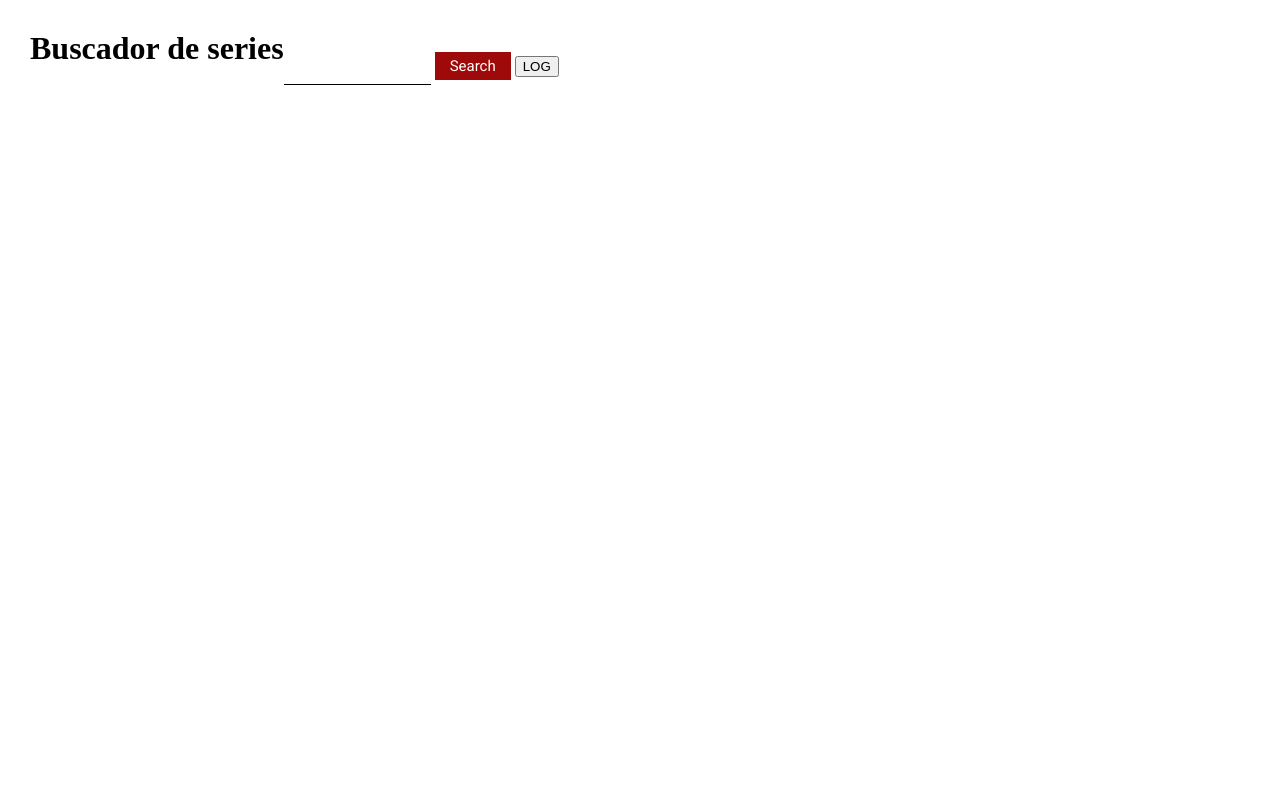
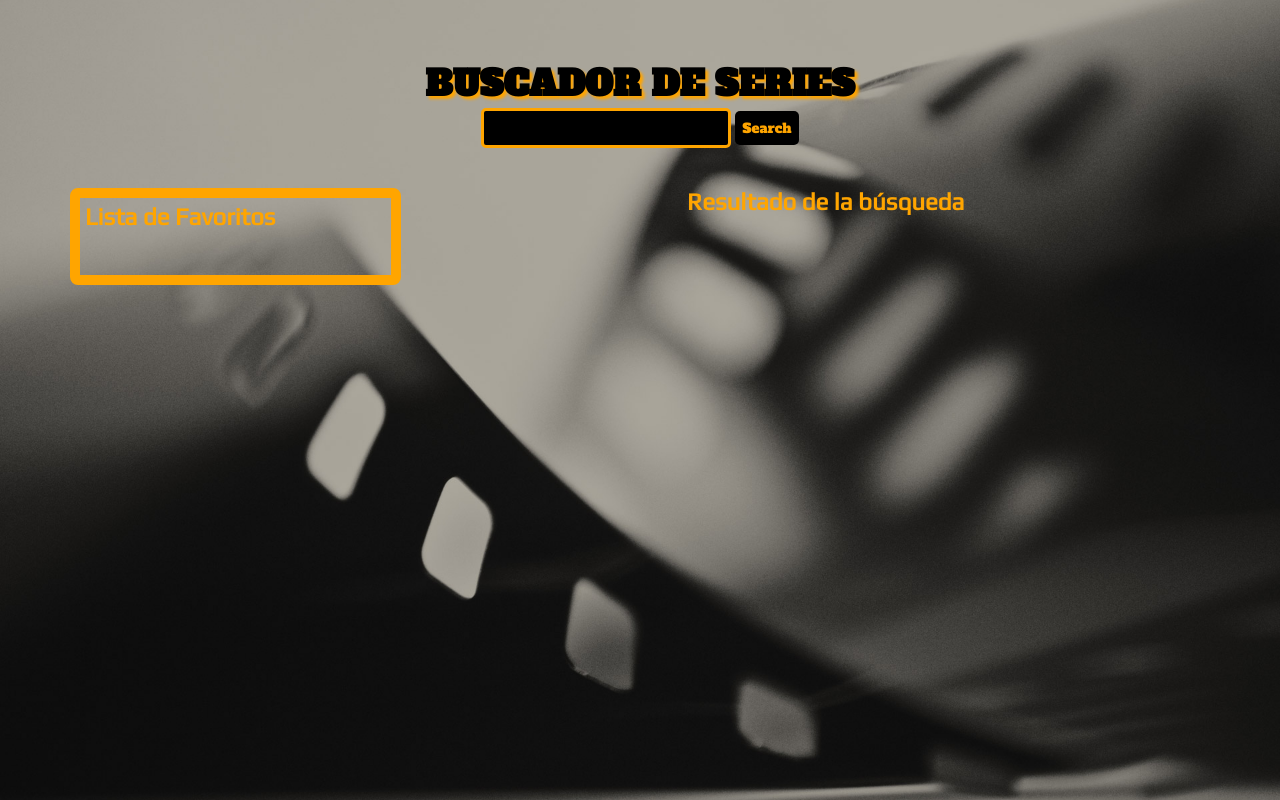
Before and after one commit to edurnevo/Series-finder, a website: page docs/index.html in a window 1280 px wide. Drawn offline with Linux system fonts and the light colour scheme.

Commit message:
run docs

```diff
--- a/docs/index.html
+++ b/docs/index.html
@@ -4,31 +4,33 @@
     <meta charset="UTF-8" />
     <meta name="viewport" content="width=device-width, initial-scale=1" />
     <title>Buscador de series</title>
-    <link href="https://fonts.googleapis.com/css?family=Roboto&display=swap" rel="stylesheet" />
+    <link rel="preconnect" href="https://fonts.gstatic.com">
+    <link href="https://fonts.googleapis.com/css2?family=Abril+Fatface&family=Alfa+Slab+One&display=swap" rel="stylesheet">
+    <link rel="preconnect" href="https://fonts.gstatic.com">
+    <link href="https://fonts.googleapis.com/css2?family=Play&display=swap" rel="stylesheet">
     <link rel="stylesheet" href="./assets/css/main.css" />
   </head>
 
   <body class="body">
-    <header>
-      <h1 class="title">Buscador de series</h1>
-    </header>
-    <main>
-
-      <form action="">
+    <header class="header">
+      <h1 class="header_title">Buscador de series</h1>
+      <form class="form" action="">
         <label for="input"></label>
         <input type="text" name="input" class="js-input input" value="">
-
         <input type="button" class="js-button button" value="Search">
         </input>
-        <input type="button" value="LOG" class="js-logButton">
       </form>
-      <div class="main.container">
-        <div class="serch-area">
-          <ul class="js-filmsList"></ul>
+    </header>
+    <main class="main">
+      <div class="main-container">
+        <div class="search-area">
+          <h2 class="search-title">Resultado de la búsqueda</h2>
+          <ul class="js-filmsList search-list"></ul>
         </div>
-        <div class="favorite-area">
-          <ul class="js-containerFavoritesList"></ul>
-        </div>
+        <aside class="favorite-area">
+          <h2 class="favorite-title">Lista de Favoritos</h2>
+          <ul class="js-containerFavoritesList favorite-list"></ul>
+        </aside>
       </div>
     </main>
     <script src="./assets/js/main.js"></script>
```
Also changed, not shown: docs/assets/css/main.css (+1 -1 lines), docs/assets/js/main.js (+1 -1 lines), docs/assets/images/film.jpg (added), docs/assets/images/film1.jpg (added), docs/assets/images/film2.jpg (added), docs/assets/images/film3.jpg (added), docs/assets/images/tv.jpg (added).
